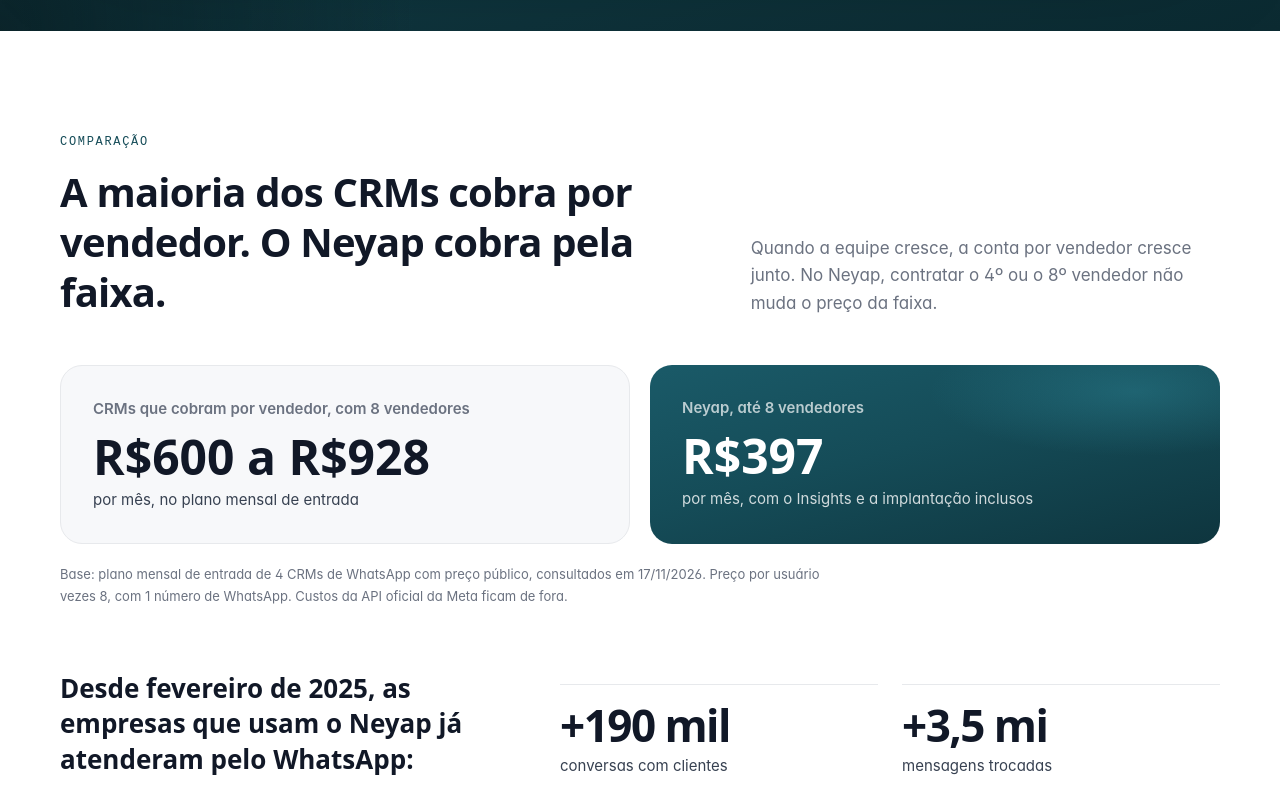
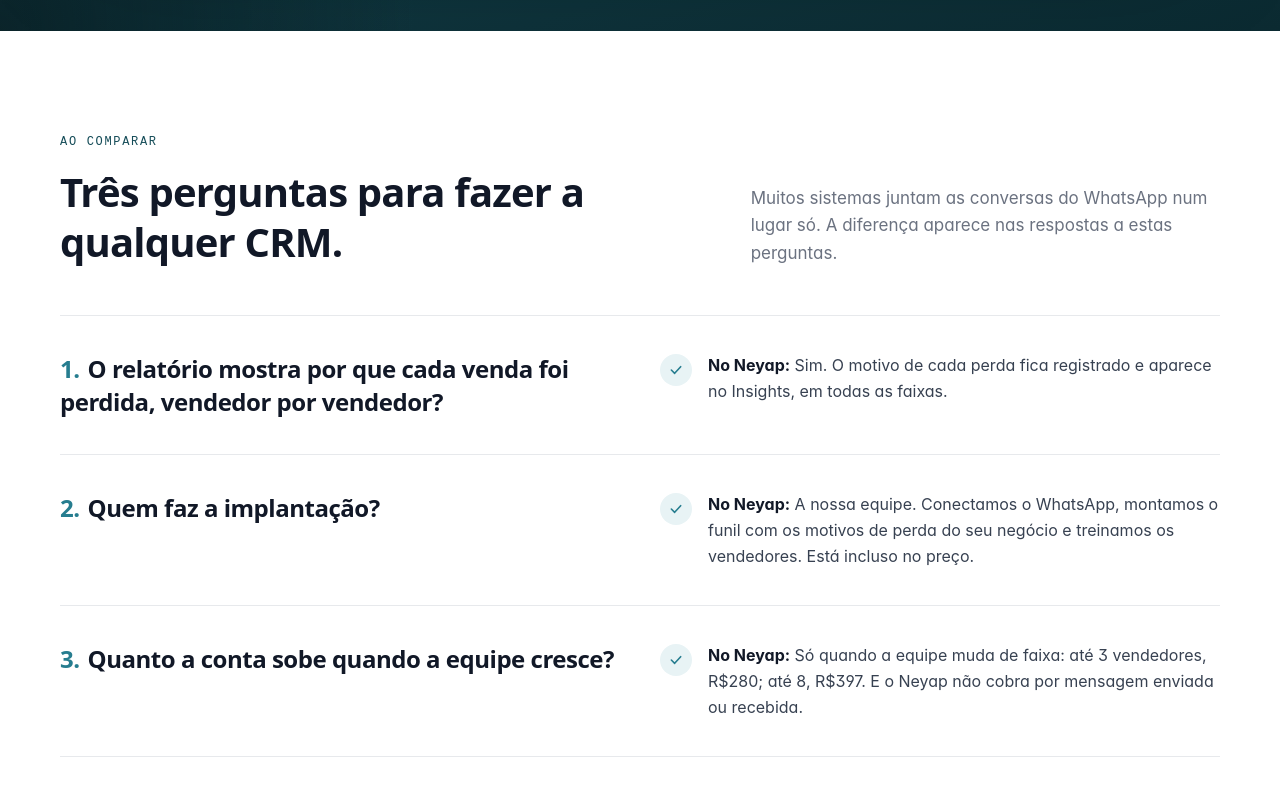
Before and after one commit to dffrancisco/site_neyap, a website built with Vite: page crm-whatsapp/index.html in a window 1280 px wide. Shown: the part 1340-2140 px from the top of the page. Built offline with nearby package versions, Linux system fonts and the light colour scheme.

Commit message:
Home v3 rodada 4: comparacao vira 3 perguntas para qualquer CRM, argumento da faixa na secao de preco

```diff
--- a/crm-whatsapp/index.html
+++ b/crm-whatsapp/index.html
@@ -52,7 +52,7 @@
           </p>
           <div class="mt-9 flex flex-col gap-3 sm:flex-row sm:items-center">
             <button type="button" data-demo-open class="btn-primary">Ver demonstração</button>
-            <a href="#comparacao" class="btn-ghost-dark">Comparar preços</a>
+            <a href="#comparacao" class="btn-ghost-dark">Como comparar CRMs</a>
           </div>
           <p class="mt-6 text-[14px] text-white/60">A partir de R$280/mês, com o Insights incluso. Implantação feita pela nossa equipe.</p>
         </div>
@@ -69,29 +69,39 @@
       </div>
     </section>
 
-    <!-- COMPARAÇÃO (v3, rodada 3): sem nome de concorrente. Base: estudo de 17/11 em NEYAP/analises/2026-11-17-concorrentes-crm/estudo.md -->
+    <!-- COMPARAÇÃO (v3, rodada 4): sem nome e sem preço de concorrente. 3 perguntas que o dono pode fazer a qualquer fornecedor. -->
     <section id="comparacao" class="bg-white pt-20 pb-6 md:pt-24">
       <div class="container-xl">
         <div class="grid gap-6 lg:grid-cols-12 lg:items-end">
           <div data-m-reveal class="lg:col-span-7">
-            <span class="eyebrow">Comparação</span>
-            <h2 class="mt-4 text-[32px] font-extrabold leading-tight sm:text-[40px]">A maioria dos CRMs cobra por vendedor. O Neyap cobra pela faixa.</h2>
+            <span class="eyebrow">Ao comparar</span>
+            <h2 class="mt-4 text-[32px] font-extrabold leading-tight sm:text-[40px]">Três perguntas para fazer a qualquer CRM.</h2>
           </div>
-          <p data-m-reveal class="text-[17px] leading-relaxed text-neyap-muted lg:col-span-5">Quando a equipe cresce, a conta por vendedor cresce junto. No Neyap, contratar o 4º ou o 8º vendedor não muda o preço da faixa.</p>
+          <p data-m-reveal class="text-[17px] leading-relaxed text-neyap-muted lg:col-span-5">Muitos sistemas juntam as conversas do WhatsApp num lugar só. A diferença aparece nas respostas a estas perguntas.</p>
         </div>
-        <div class="mt-12 grid gap-5 md:grid-cols-2">
-          <div data-m-reveal class="rounded-[22px] border border-neyap-border bg-neyap-surface p-8">
-            <p class="text-[15px] font-semibold text-neyap-muted">CRMs que cobram por vendedor, com 8 vendedores</p>
-            <p class="mt-3 font-display text-[40px] font-extrabold leading-none text-neyap-ink sm:text-[48px]">R$600 a R$928</p>
-            <p class="mt-2 text-[15px] text-neyap-body">por mês, no plano mensal de entrada</p>
+        <div class="mt-12 divide-y divide-neyap-border border-y border-neyap-border">
+          <div data-m-reveal class="grid gap-4 py-9 md:grid-cols-12 md:gap-10">
+            <h3 class="font-display text-[22px] font-bold leading-snug md:col-span-6 sm:text-[24px]"><span class="mr-2 text-neyap-brand">1.</span>O relatório mostra por que cada venda foi perdida, vendedor por vendedor?</h3>
+            <div class="flex gap-4 md:col-span-6">
+              <span class="mt-0.5 flex h-8 w-8 shrink-0 items-center justify-center rounded-full bg-neyap-brand-tint text-neyap-brand" aria-hidden="true"><svg viewBox="0 0 24 24" class="h-4 w-4" fill="none" stroke="currentColor" stroke-width="2.4" stroke-linecap="round" stroke-linejoin="round"><path d="m5 12 5 5 9-10"/></svg></span>
+              <p class="text-[16px] leading-relaxed text-neyap-body"><strong class="text-neyap-ink">No Neyap:</strong> Sim. O motivo de cada perda fica registrado e aparece no Insights, em todas as faixas.</p>
+            </div>
           </div>
-          <div data-m-reveal class="rounded-[22px] bg-petroleo p-8 text-white">
-            <p class="text-[15px] font-semibold text-white/70">Neyap, até 8 vendedores</p>
-            <p class="mt-3 font-display text-[40px] font-extrabold leading-none !text-white sm:text-[48px]">R$397</p>
-            <p class="mt-2 text-[15px] text-white/80">por mês, com o Insights e a implantação inclusos</p>
+          <div data-m-reveal class="grid gap-4 py-9 md:grid-cols-12 md:gap-10">
+            <h3 class="font-display text-[22px] font-bold leading-snug md:col-span-6 sm:text-[24px]"><span class="mr-2 text-neyap-brand">2.</span>Quem faz a implantação?</h3>
+            <div class="flex gap-4 md:col-span-6">
+              <span class="mt-0.5 flex h-8 w-8 shrink-0 items-center justify-center rounded-full bg-neyap-brand-tint text-neyap-brand" aria-hidden="true"><svg viewBox="0 0 24 24" class="h-4 w-4" fill="none" stroke="currentColor" stroke-width="2.4" stroke-linecap="round" stroke-linejoin="round"><path d="m5 12 5 5 9-10"/></svg></span>
+              <p class="text-[16px] leading-relaxed text-neyap-body"><strong class="text-neyap-ink">No Neyap:</strong> A nossa equipe. Conectamos o WhatsApp, montamos o funil com os motivos de perda do seu negócio e treinamos os vendedores. Está incluso no preço.</p>
+            </div>
+          </div>
+          <div data-m-reveal class="grid gap-4 py-9 md:grid-cols-12 md:gap-10">
+            <h3 class="font-display text-[22px] font-bold leading-snug md:col-span-6 sm:text-[24px]"><span class="mr-2 text-neyap-brand">3.</span>Quanto a conta sobe quando a equipe cresce?</h3>
+            <div class="flex gap-4 md:col-span-6">
+              <span class="mt-0.5 flex h-8 w-8 shrink-0 items-center justify-center rounded-full bg-neyap-brand-tint text-neyap-brand" aria-hidden="true"><svg viewBox="0 0 24 24" class="h-4 w-4" fill="none" stroke="currentColor" stroke-width="2.4" stroke-linecap="round" stroke-linejoin="round"><path d="m5 12 5 5 9-10"/></svg></span>
+              <p class="text-[16px] leading-relaxed text-neyap-body"><strong class="text-neyap-ink">No Neyap:</strong> Só quando a equipe muda de faixa: até 3 vendedores, R$280; até 8, R$397. E o Neyap não cobra por mensagem enviada ou recebida.</p>
+            </div>
           </div>
         </div>
-        <p class="mt-5 max-w-3xl text-[13px] leading-relaxed text-neyap-muted">Base: plano mensal de entrada de 4 CRMs de WhatsApp com preço público, consultados em 17/11/2026. Preço por usuário vezes 8, com 1 número de WhatsApp. Custos da API oficial da Meta ficam de fora.</p>
       </div>
     </section>
 
@@ -277,7 +287,7 @@
             <span class="eyebrow">Preços</span>
             <h2 class="mt-4 text-[34px] font-extrabold leading-tight sm:text-[46px]">Preço pelo tamanho da equipe. O Insights vem em todos.</h2>
           </div>
-          <p data-m-reveal class="text-[17px] leading-relaxed text-neyap-body lg:col-span-5">Sem cobrança por mensagem. Você escolhe a faixa pelo número de vendedores que atendem no WhatsApp.</p>
+          <p data-m-reveal class="text-[17px] leading-relaxed text-neyap-body lg:col-span-5">Você escolhe a faixa pelo número de vendedores. Dentro da faixa, vendedor novo não aumenta a conta, como acontece nos CRMs que cobram por vendedor. E o Neyap não cobra por mensagem.</p>
         </div>
 
         <div class="mt-14 grid gap-5 md:grid-cols-3">
--- a/index.html
+++ b/index.html
@@ -312,7 +312,7 @@
             <span class="eyebrow">Preços</span>
             <h2 class="mt-4 text-[34px] font-extrabold leading-tight sm:text-[46px]">Preço pelo tamanho da equipe. O Insights vem em todos.</h2>
           </div>
-          <p data-m-reveal class="text-[17px] leading-relaxed text-neyap-body lg:col-span-5">Sem cobrança por mensagem. Você escolhe a faixa pelo número de vendedores que atendem no WhatsApp.</p>
+          <p data-m-reveal class="text-[17px] leading-relaxed text-neyap-body lg:col-span-5">Você escolhe a faixa pelo número de vendedores. Dentro da faixa, vendedor novo não aumenta a conta, como acontece nos CRMs que cobram por vendedor. E o Neyap não cobra por mensagem.</p>
         </div>
 
         <div class="mt-14 grid gap-5 md:grid-cols-3">
@@ -356,29 +356,39 @@
       </div>
     </section>
 
-    <!-- COMPARAÇÃO (v3, rodada 3): sem nome de concorrente. Base: estudo de 17/11 em NEYAP/analises/2026-11-17-concorrentes-crm/estudo.md -->
+    <!-- COMPARAÇÃO (v3, rodada 4): sem nome e sem preço de concorrente. 3 perguntas que o dono pode fazer a qualquer fornecedor. -->
     <section id="comparacao" class="bg-white py-24 md:py-28">
       <div class="container-xl">
         <div class="grid gap-6 lg:grid-cols-12 lg:items-end">
           <div data-m-reveal class="lg:col-span-7">
-            <span class="eyebrow">Comparação</span>
-            <h2 class="mt-4 text-[32px] font-extrabold leading-tight sm:text-[40px]">A maioria dos CRMs cobra por vendedor. O Neyap cobra pela faixa.</h2>
+            <span class="eyebrow">Ao comparar</span>
+            <h2 class="mt-4 text-[32px] font-extrabold leading-tight sm:text-[40px]">Três perguntas para fazer a qualquer CRM.</h2>
           </div>
-          <p data-m-reveal class="text-[17px] leading-relaxed text-neyap-muted lg:col-span-5">Quando a equipe cresce, a conta por vendedor cresce junto. No Neyap, contratar o 4º ou o 8º vendedor não muda o preço da faixa.</p>
+          <p data-m-reveal class="text-[17px] leading-relaxed text-neyap-muted lg:col-span-5">Muitos sistemas juntam as conversas do WhatsApp num lugar só. A diferença aparece nas respostas a estas perguntas.</p>
         </div>
-        <div class="mt-12 grid gap-5 md:grid-cols-2">
-          <div data-m-reveal class="rounded-[22px] border border-neyap-border bg-neyap-surface p-8">
-            <p class="text-[15px] font-semibold text-neyap-muted">CRMs que cobram por vendedor, com 8 vendedores</p>
-            <p class="mt-3 font-display text-[40px] font-extrabold leading-none text-neyap-ink sm:text-[48px]">R$600 a R$928</p>
-            <p class="mt-2 text-[15px] text-neyap-body">por mês, no plano mensal de entrada</p>
+        <div class="mt-12 divide-y divide-neyap-border border-y border-neyap-border">
+          <div data-m-reveal class="grid gap-4 py-9 md:grid-cols-12 md:gap-10">
+            <h3 class="font-display text-[22px] font-bold leading-snug md:col-span-6 sm:text-[24px]"><span class="mr-2 text-neyap-brand">1.</span>O relatório mostra por que cada venda foi perdida, vendedor por vendedor?</h3>
+            <div class="flex gap-4 md:col-span-6">
+              <span class="mt-0.5 flex h-8 w-8 shrink-0 items-center justify-center rounded-full bg-neyap-brand-tint text-neyap-brand" aria-hidden="true"><svg viewBox="0 0 24 24" class="h-4 w-4" fill="none" stroke="currentColor" stroke-width="2.4" stroke-linecap="round" stroke-linejoin="round"><path d="m5 12 5 5 9-10"/></svg></span>
+              <p class="text-[16px] leading-relaxed text-neyap-body"><strong class="text-neyap-ink">No Neyap:</strong> Sim. O motivo de cada perda fica registrado e aparece no Insights, em todas as faixas.</p>
+            </div>
           </div>
-          <div data-m-reveal class="rounded-[22px] bg-petroleo p-8 text-white">
-            <p class="text-[15px] font-semibold text-white/70">Neyap, até 8 vendedores</p>
-            <p class="mt-3 font-display text-[40px] font-extrabold leading-none !text-white sm:text-[48px]">R$397</p>
-            <p class="mt-2 text-[15px] text-white/80">por mês, com o Insights e a implantação inclusos</p>
+          <div data-m-reveal class="grid gap-4 py-9 md:grid-cols-12 md:gap-10">
+            <h3 class="font-display text-[22px] font-bold leading-snug md:col-span-6 sm:text-[24px]"><span class="mr-2 text-neyap-brand">2.</span>Quem faz a implantação?</h3>
+            <div class="flex gap-4 md:col-span-6">
+              <span class="mt-0.5 flex h-8 w-8 shrink-0 items-center justify-center rounded-full bg-neyap-brand-tint text-neyap-brand" aria-hidden="true"><svg viewBox="0 0 24 24" class="h-4 w-4" fill="none" stroke="currentColor" stroke-width="2.4" stroke-linecap="round" stroke-linejoin="round"><path d="m5 12 5 5 9-10"/></svg></span>
+              <p class="text-[16px] leading-relaxed text-neyap-body"><strong class="text-neyap-ink">No Neyap:</strong> A nossa equipe. Conectamos o WhatsApp, montamos o funil com os motivos de perda do seu negócio e treinamos os vendedores. Está incluso no preço.</p>
+            </div>
+          </div>
+          <div data-m-reveal class="grid gap-4 py-9 md:grid-cols-12 md:gap-10">
+            <h3 class="font-display text-[22px] font-bold leading-snug md:col-span-6 sm:text-[24px]"><span class="mr-2 text-neyap-brand">3.</span>Quanto a conta sobe quando a equipe cresce?</h3>
+            <div class="flex gap-4 md:col-span-6">
+              <span class="mt-0.5 flex h-8 w-8 shrink-0 items-center justify-center rounded-full bg-neyap-brand-tint text-neyap-brand" aria-hidden="true"><svg viewBox="0 0 24 24" class="h-4 w-4" fill="none" stroke="currentColor" stroke-width="2.4" stroke-linecap="round" stroke-linejoin="round"><path d="m5 12 5 5 9-10"/></svg></span>
+              <p class="text-[16px] leading-relaxed text-neyap-body"><strong class="text-neyap-ink">No Neyap:</strong> Só quando a equipe muda de faixa: até 3 vendedores, R$280; até 8, R$397. E o Neyap não cobra por mensagem enviada ou recebida.</p>
+            </div>
           </div>
         </div>
-        <p class="mt-5 max-w-3xl text-[13px] leading-relaxed text-neyap-muted">Base: plano mensal de entrada de 4 CRMs de WhatsApp com preço público, consultados em 17/11/2026. Preço por usuário vezes 8, com 1 número de WhatsApp. Custos da API oficial da Meta ficam de fora.</p>
       </div>
     </section>
 
```
